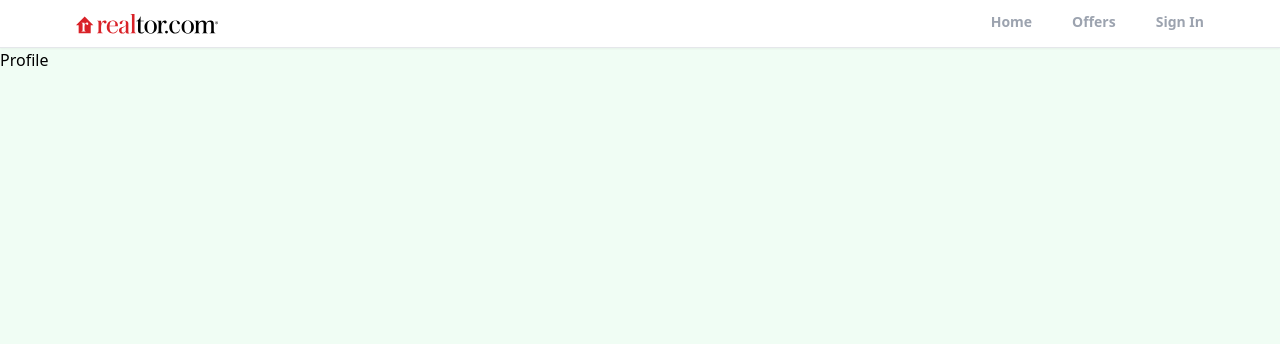
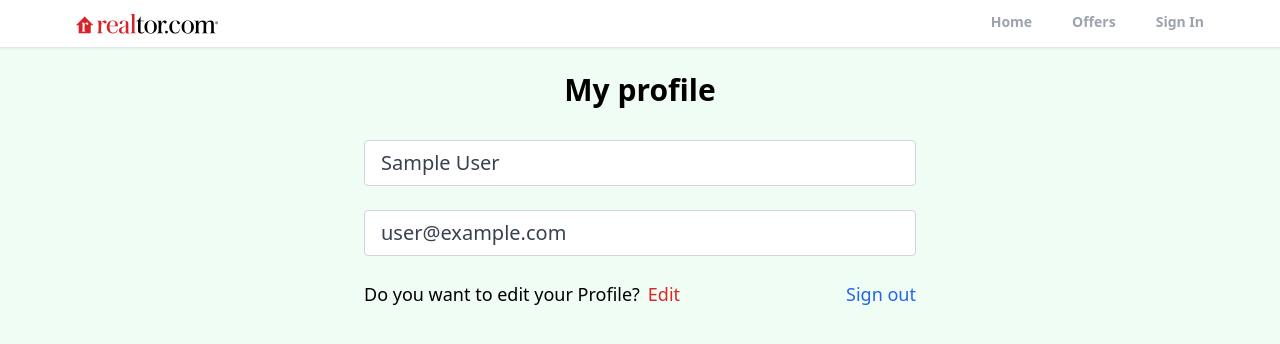
Before and after one commit to WalterIt/realtore-react, a React (Create React App) app: page /profile in a window 1280 px wide. Shown: the top 344 px of the page. Built offline with nearby package versions, Linux system fonts and the light colour scheme; no server answers; sample sign-in values are in the browser's storage.

Commit message:
Created private route for protecting profile page - Added logout functionality

```diff
--- a/src/App.js
+++ b/src/App.js
@@ -9,6 +9,7 @@
 import Profile from "./pages/Profile";
 import SignIn from "./pages/SignIn";
 import SignUp from "./pages/SignUp";
+import PrivateRoute from "./components/PrivateRoute";
 
 function App() {
   return (
@@ -17,7 +18,9 @@
         <Header />
         <Routes>
           <Route path="/" element={<Home />} />
-          <Route path="/profile" element={<Profile />} />
+          <Route path="/profile" element={<PrivateRoute />}>
+            <Route path="/profile" element={<Profile />} />
+          </Route>
           <Route path="/sign-in" element={<SignIn />} />
           <Route path="/sign-up" element={<SignUp />} />
           <Route path="/forgot-password" element={<ForgotPassword />} />
--- /dev/null
+++ b/src/components/PrivateRoute.jsx
@@ -0,0 +1,11 @@
+import { Outlet, Navigate } from "react-router";
+import { useAuthStatus } from "../hooks/useAuthStatus";
+
+export default function PrivateRoute() {
+  const { loggedIn, checkingStatus } = useAuthStatus();
+  if (checkingStatus) {
+    return <h3>Loading...</h3>;
+  }
+
+  return loggedIn ? <Outlet /> : <Navigate to="/sign-in" />;
+}
--- /dev/null
+++ b/src/hooks/useAuthStatus.jsx
@@ -0,0 +1,19 @@
+import { getAuth, onAuthStateChanged } from "firebase/auth";
+import { useEffect } from "react";
+import { useState } from "react";
+
+export function useAuthStatus() {
+  const [loggedIn, setLoggedIn] = useState(false);
+  const [checkingStatus, setCheckingStatus] = useState(true);
+
+  useEffect(() => {
+    const auth = getAuth();
+    onAuthStateChanged(auth, (user) => {
+      if (user) {
+        setLoggedIn(true);
+      }
+      setCheckingStatus(false);
+    });
+  }, []);
+  return { loggedIn, checkingStatus };
+}
--- a/src/pages/Profile.jsx
+++ b/src/pages/Profile.jsx
@@ -1,3 +1,63 @@
+import { getAuth } from "firebase/auth";
+import { useState } from "react";
+import { Link, useNavigate } from "react-router-dom";
+
 export default function Profile() {
-  return <div>Profile</div>;
+  const auth = getAuth();
+  const [formData, setFormData] = useState({
+    name: auth.currentUser.displayName,
+    email: auth.currentUser.email,
+  });
+  const { name, email } = formData;
+
+  function onLogout() {
+    auth.signOut();
+  }
+
+  return (
+    <>
+      <section className="max-w-6xl mx-auto flex justify-center items-center flex-col">
+        <h1 className="text-3xl text-center mt-6 font-bold">My profile</h1>
+        <div className="w-full md:w-[50%] mt-8 px-3">
+          <form>
+            <input
+              type="text"
+              id="name"
+              value={name}
+              disabled
+              className="w-full px-4 py-2 text-xl text-gray-700 bg-white border-gray-300 rounded transition ease-in-out mb-6"
+            />
+            <input
+              type="email"
+              id="email"
+              value={email}
+              disabled
+              className="w-full px-4 py-2 text-xl text-gray-700 bg-white border-gray-300 rounded transition ease-in-out mb-6"
+            />
+
+            <div className="flex justify-between whitespace-nowrap text-sm sm:text-lg ">
+              <p className="mb-6 ">
+                Do you want to edit your Profile?
+                <Link
+                  to="/sign-up"
+                  className="text-red-600 hover:text-red-800 transition duration-200 ease-in-out ml-2"
+                >
+                  Edit
+                </Link>
+              </p>
+              <p>
+                <Link
+                  to="/"
+                  className="text-blue-600 hover:text-blue-800 transition duration-200 ease-in-out"
+                  onClick={onLogout}
+                >
+                  Sign out
+                </Link>
+              </p>
+            </div>
+          </form>
+        </div>
+      </section>
+    </>
+  );
 }
```
Also changed, not shown: 1 other file (tests, documents, lock files or other folders).
